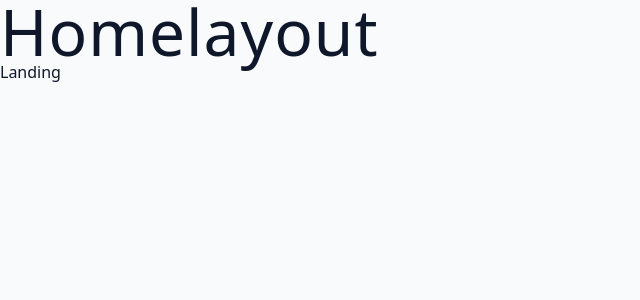
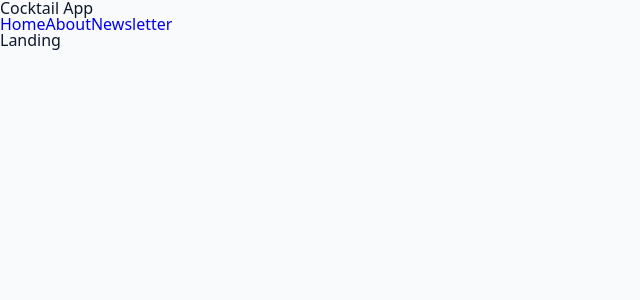
Before and after one commit to misiek869/cocktail-app, a React (Vite) app: page / in a window 1280 px wide. Shown: the top 300 px of the page, without its empty margins (0-640 px from the left). Built offline with nearby package versions, Linux system fonts and the light colour scheme.

Commit message:
create nav

```diff
--- /dev/null
+++ b/src/components/Navbar.jsx
@@ -0,0 +1,25 @@
+import React from 'react'
+import { NavLink } from 'react-router-dom'
+
+const Navbar = () => {
+	return (
+		<nav>
+			<div className='nav-center'>
+				<span className='logo'>Cocktail App</span>
+				<div className='nav-links'>
+					<NavLink className='nav-link' to='/'>
+						Home
+					</NavLink>
+					<NavLink className='nav-link' to='about'>
+						About
+					</NavLink>
+					<NavLink className='nav-link' to='newsletter'>
+						Newsletter
+					</NavLink>
+				</div>
+			</div>
+		</nav>
+	)
+}
+
+export default Navbar
--- a/src/pages/HomeLayout.jsx
+++ b/src/pages/HomeLayout.jsx
@@ -1,12 +1,13 @@
 import React from 'react'
 import { Outlet } from 'react-router-dom'
+import Navbar from '../components/Navbar'
 
 const HomeLayout = () => {
 	return (
-		<div>
-			<h1>Homelayout</h1>
+		<>
+			<Navbar />
 			<Outlet />
-		</div>
+		</>
 	)
 }
 
```
